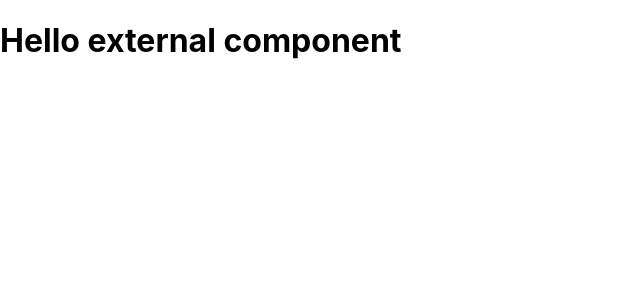
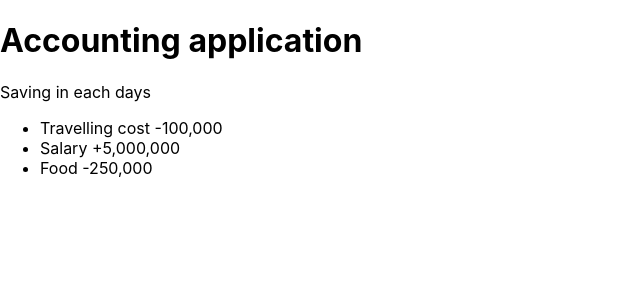
Before and after one commit to Bounphone-KOSADA/react-app, a React (Create React App) app: page / in a window 1280 px wide. Shown: the top 300 px of the page, without its empty margins (0-640 px from the left). Built offline with nearby package versions, Linux system fonts and the light colour scheme.

Commit message:
Nested components

```diff
--- a/src/App.js
+++ b/src/App.js
@@ -1,24 +1,17 @@
-import logo from "./logo.svg";
-import "./App.css";
+import React from "react";
+import Transaction from "./components/Transaction"
+
+const Title = () => <h1>Accounting application</h1>;
+const Description = () => <p>Saving in each days</p>;
+
 
 function App() {
   return (
-    <div className="App">
-      <header className="App-header">
-        <img src={logo} className="App-logo" alt="logo" />
-        <p>
-          Olay
-        </p>
-        <a
-          className="App-link"
-          href="https://reactjs.org"
-          target="_blank"
-          rel="noopener noreferrer"
-        >
-          Learn React
-        </a>
-      </header>
-    </div>
+    <>
+      <Title></Title>
+      <Description></Description>
+      <Transaction></Transaction>
+    </>
   );
 }
 
--- /dev/null
+++ b/src/components/Transaction.js
@@ -0,0 +1,14 @@
+const Transaction = () => (
+    <ul>
+      <li>
+        Travelling cost <span>-100,000</span>
+      </li>
+      <li>
+        Salary <span>+5,000,000</span>
+      </li>
+      <li>
+        Food <span>-250,000</span>
+      </li>
+    </ul>
+  );
+  export default Transaction;
--- a/src/index.js
+++ b/src/index.js
@@ -3,11 +3,10 @@ import ReactDOM from "react-dom/client";
 import "./index.css";
 import App from "./App";
 import reportWebVitals from "./reportWebVitals";
-import HelloComponent from "./components/HelloComponent";
 
 const root = ReactDOM.createRoot(document.getElementById("root"));
 
-root.render(<HelloComponent></HelloComponent>);
+root.render(<App></App>);
 
 // If you want to start measuring performance in your app, pass a function
 // to log results (for example: reportWebVitals(console.log))
```
